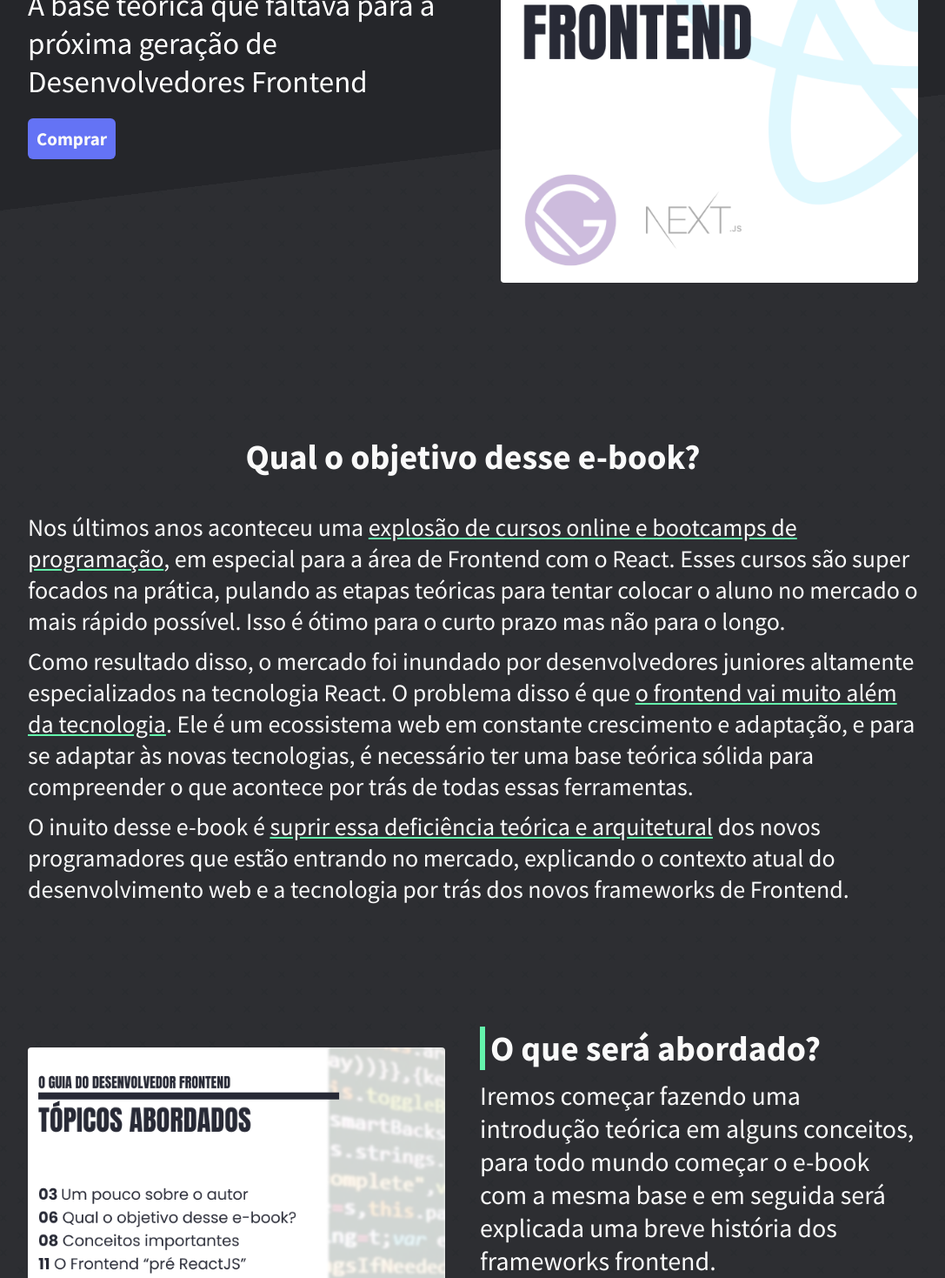
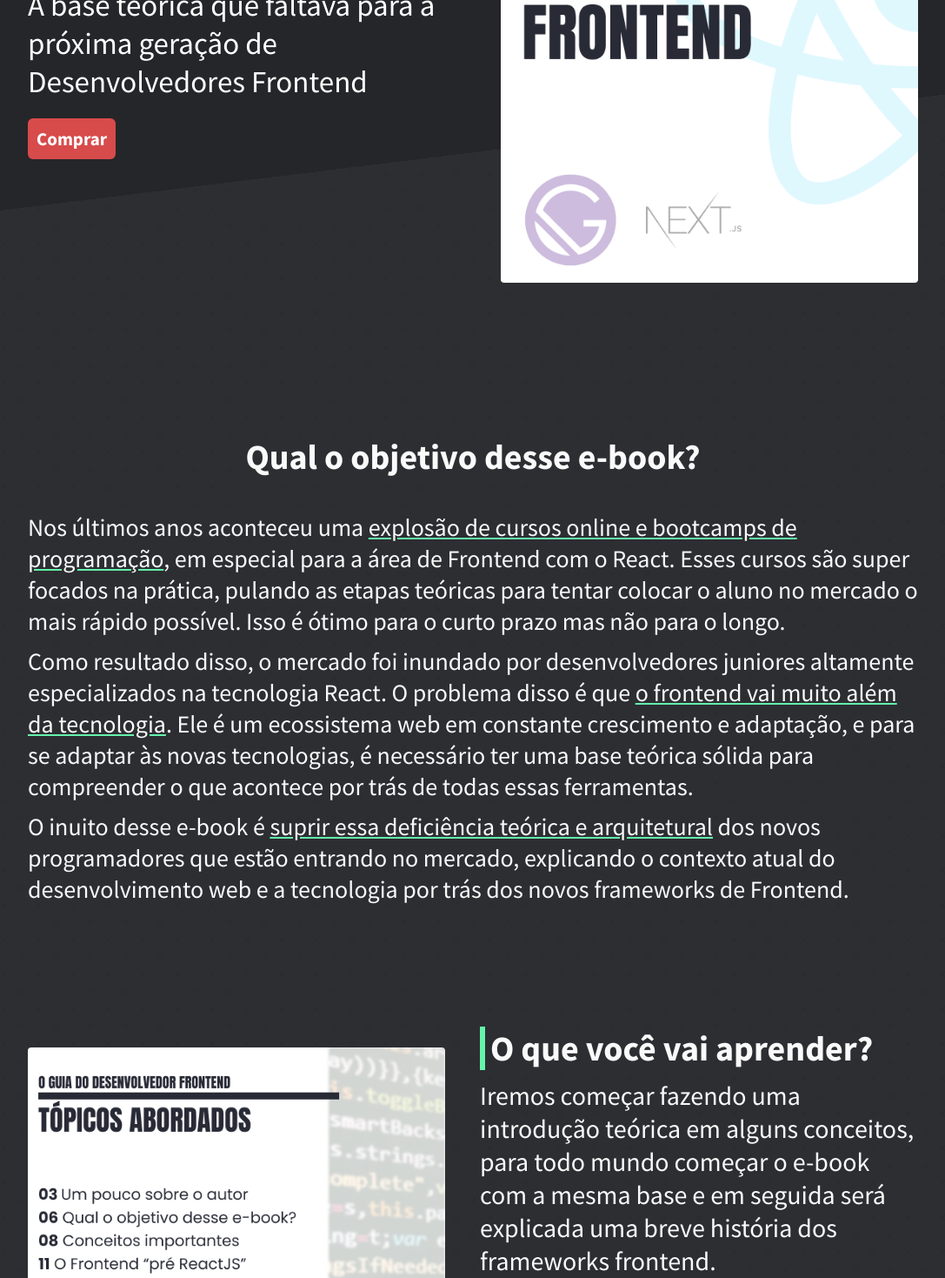
Before and after one commit to danielbergholz/nextjs-bergdaniel.com.br, a Next.js app: page /cursos/o-guia-do-dev-frontend in a window 1280 px wide. Shown: the part 500-1969 px from the top of the page at 87% size, without its empty margins (96-1183 px from the left). Built offline with nearby package versions, Linux system fonts and the light colour scheme.

Commit message:
style(o-guia-do-dev-frontend): change button color

```diff
--- a/pages/cursos/o-guia-do-dev-frontend.tsx
+++ b/pages/cursos/o-guia-do-dev-frontend.tsx
@@ -39,8 +39,12 @@
                 A base teórica que faltava para a próxima geração de
                 Desenvolvedores Frontend
               </h2>
-              <Button>
-                <a href="https://sun.eduzz.com/697109">Comprar</a>
+              <Button
+                link="https://sun.eduzz.com/697109"
+                backgroundColor="#D74B4B"
+                backgroundHoverColor="#FC5E5E"
+              >
+                Comprar
               </Button>
             </BigText>
             <img
@@ -86,7 +90,7 @@
             alt="Conteúdos abordados no E-book: O guia do dev frontend"
           />
           <RightText>
-            <h1>O que será abordado?</h1>
+            <h1>O que você vai aprender?</h1>
             <h2>
               Iremos começar fazendo uma introdução teórica em alguns conceitos,
               para todo mundo começar o e-book com a mesma base e em seguida
@@ -160,8 +164,12 @@
         </Faq>
 
         <AlignButton>
-          <Button>
-            <a href="https://sun.eduzz.com/697109">Comprar e-book</a>
+          <Button
+            link="https://sun.eduzz.com/697109"
+            backgroundColor="#D74B4B"
+            backgroundHoverColor="#FC5E5E"
+          >
+            Comprar e-book
           </Button>
         </AlignButton>
       </Container>
```
